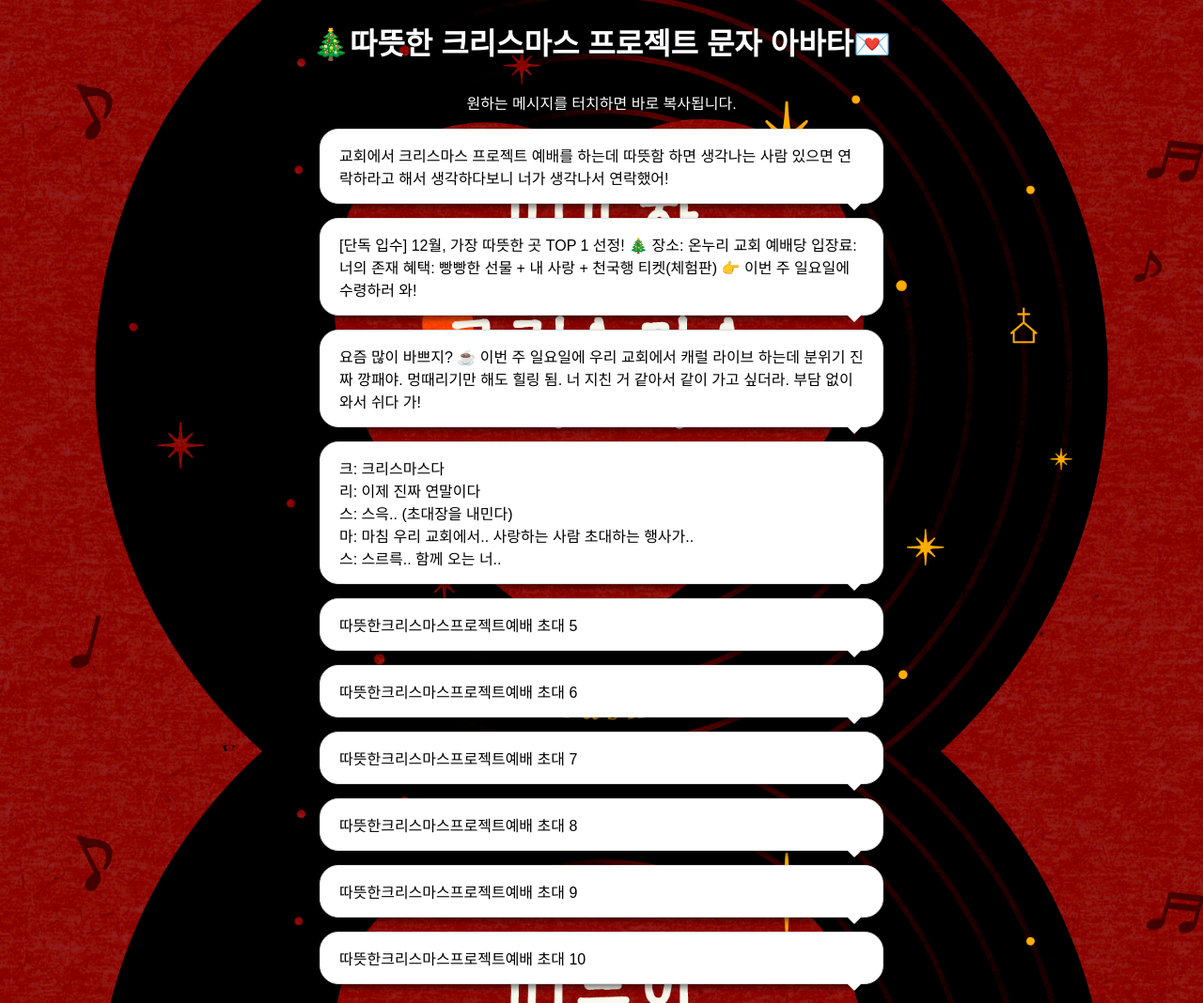
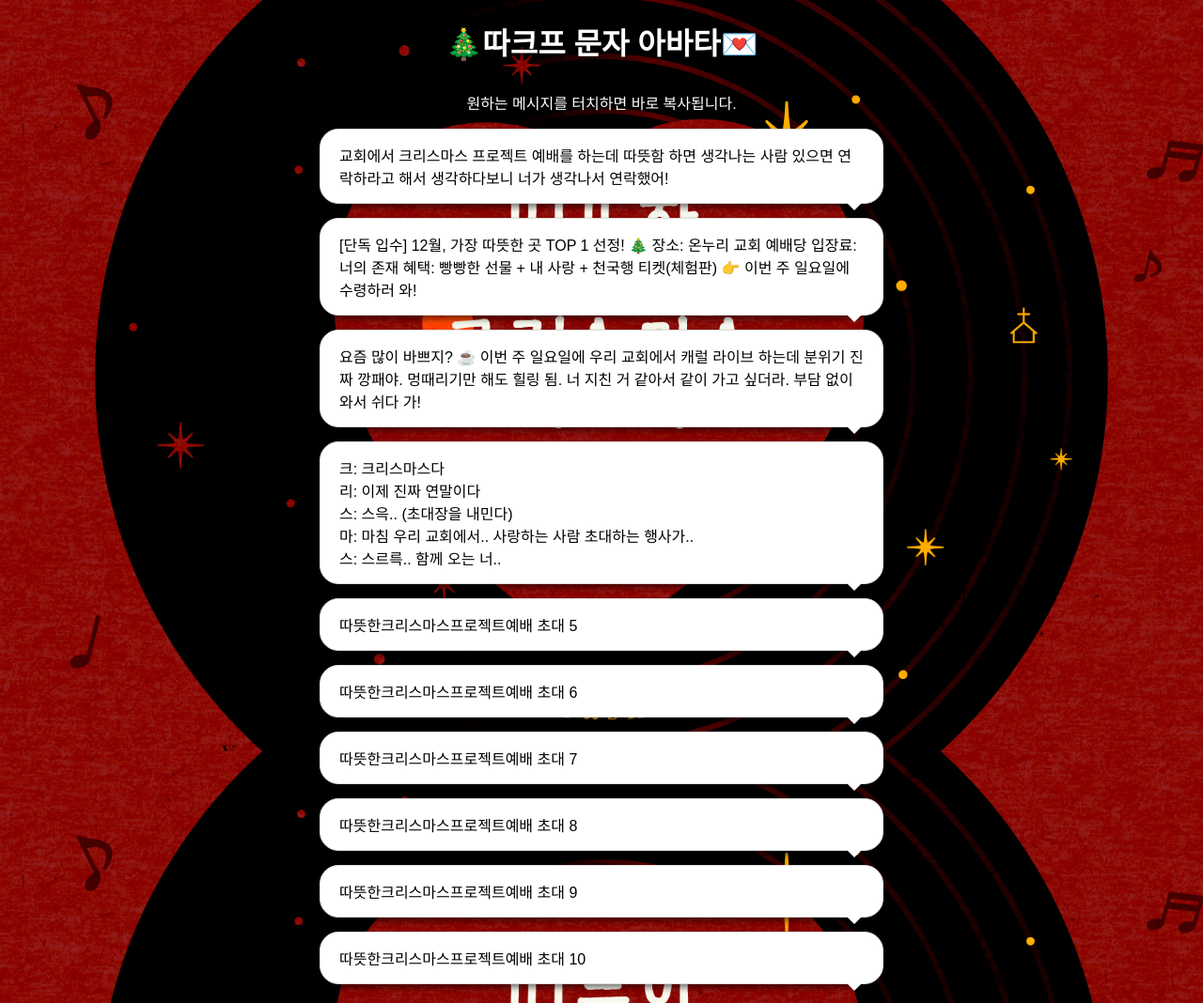
Before and after one commit to hong111111111111/ddakpp, a plain HTML site: page index.html in a window 1280 px wide. Shown: the whole page at 94% size. Drawn offline with Linux system fonts and the light colour scheme.

Commit message:
Update index.html

```diff
--- a/index.html
+++ b/index.html
@@ -105,7 +105,7 @@
 </head>
 <body>
 
-    <h1>🎄따뜻한 크리스마스 프로젝트 문자 아바타💌</h1>
+    <h1>🎄따크프 문자 아바타💌</h1>
     <p>원하는 메시지를 터치하면 바로 복사됩니다.</p>
 
     <div class="text-container">
```
